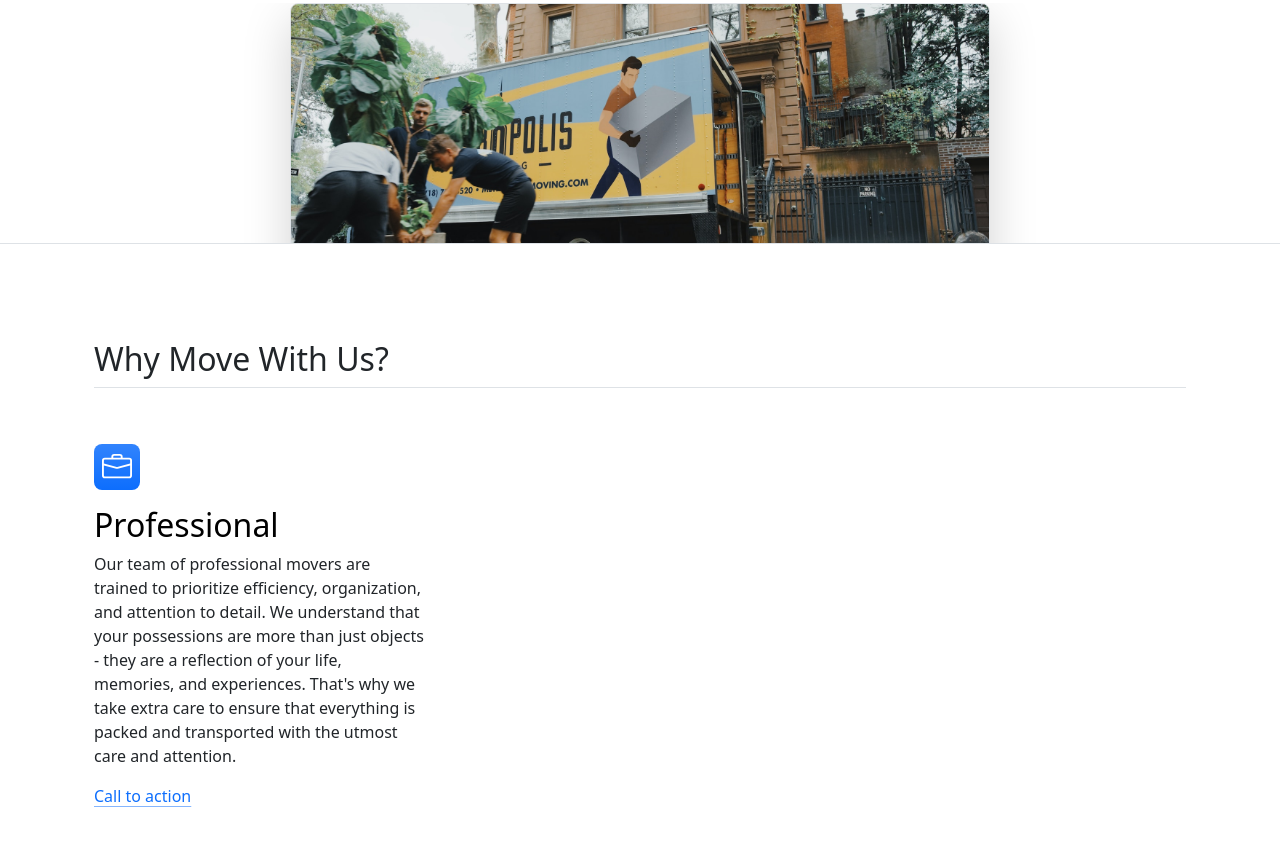
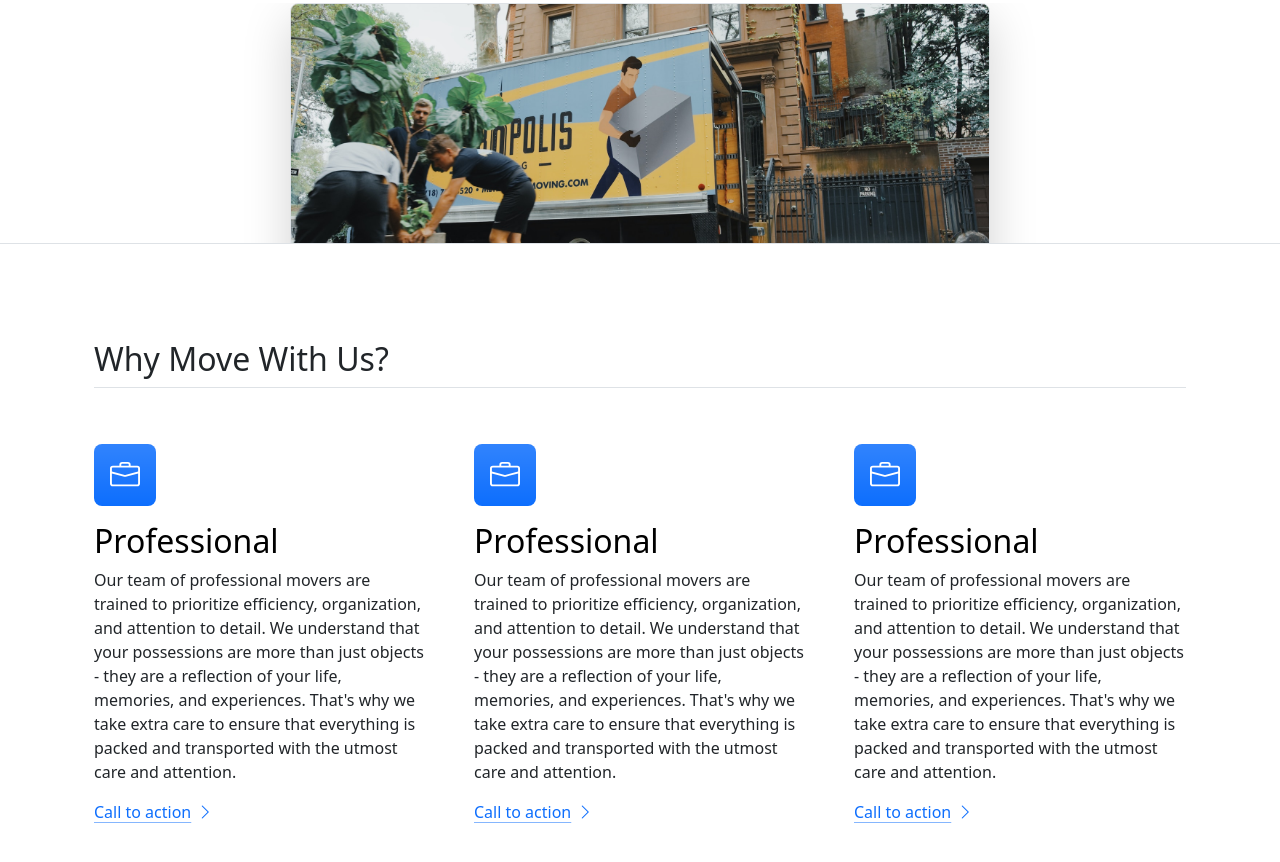
Before and after one commit to Murtaza34/move-it, a plain HTML site: page index.html in a window 1280 px wide. Shown: the part 496-1358 px from the top of the page. Drawn offline with nearby package versions, Linux system fonts and the light colour scheme.

Commit message:
Updated cards

```diff
--- a/index.html
+++ b/index.html
@@ -117,9 +117,9 @@
         <div class="row g-5 py-5 row-cols-1 row-cols-lg-3">
           <div class="feature col">
             <div
-              class="feature-icon d-inline-flex align-items-center justify-content-center text-bg-primary bg-gradient fs-2 mb-3 p-2 rounded-3"
+              class="feature-icon d-inline-flex align-items-center justify-content-center text-bg-primary bg-gradient fs-2 mb-3 p-3 rounded-3"
             >
-              <img class="" src="./assets/svg/briefcase.svg" alt="" style="height: 30px;">
+              <img src="./assets/svg/briefcase.svg" alt="" style="height: 30px" />
             </div>
             <h3 class="fs-2 text-body-emphasis">Professional</h3>
             <p>
@@ -129,12 +129,49 @@
               take extra care to ensure that everything is packed and transported with the utmost
               care and attention.
             </p>
-            <a href="#" class="icon-link">
+            <a href="/" class="icon-link">
               Call to action
-              <svg class="bi"><use xlink:href="#chevron-right"></use></svg>
+              <i class="bi-chevron-right"></i>
             </a>
           </div>
-
+          <div class="feature col">
+            <div
+              class="feature-icon d-inline-flex align-items-center justify-content-center text-bg-primary bg-gradient fs-2 mb-3 p-3 rounded-3"
+            >
+              <img src="./assets/svg/briefcase.svg" alt="" style="height: 30px" />
+            </div>
+            <h3 class="fs-2 text-body-emphasis">Professional</h3>
+            <p>
+              Our team of professional movers are trained to prioritize efficiency, organization,
+              and attention to detail. We understand that your possessions are more than just
+              objects - they are a reflection of your life, memories, and experiences. That's why we
+              take extra care to ensure that everything is packed and transported with the utmost
+              care and attention.
+            </p>
+            <a href="/" class="icon-link">
+              Call to action
+              <i class="bi-chevron-right"></i>
+            </a>
+          </div>
+          <div class="feature col">
+            <div
+              class="feature-icon d-inline-flex align-items-center justify-content-center text-bg-primary bg-gradient fs-2 mb-3 p-3 rounded-3"
+            >
+              <img src="./assets/svg/briefcase.svg" alt="" style="height: 30px" />
+            </div>
+            <h3 class="fs-2 text-body-emphasis">Professional</h3>
+            <p>
+              Our team of professional movers are trained to prioritize efficiency, organization,
+              and attention to detail. We understand that your possessions are more than just
+              objects - they are a reflection of your life, memories, and experiences. That's why we
+              take extra care to ensure that everything is packed and transported with the utmost
+              care and attention.
+            </p>
+            <a href="/" class="icon-link">
+              Call to action
+              <i class="bi-chevron-right"></i>
+            </a>
+          </div>
         </div>
       </section>
     </main>
```
